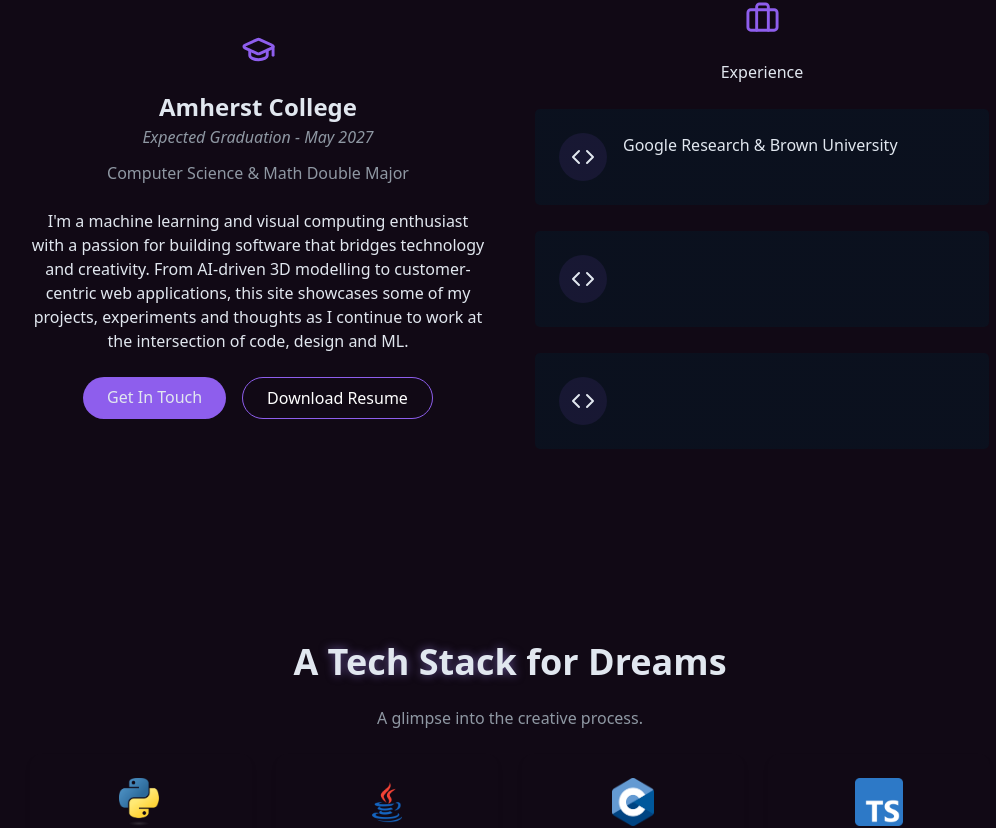
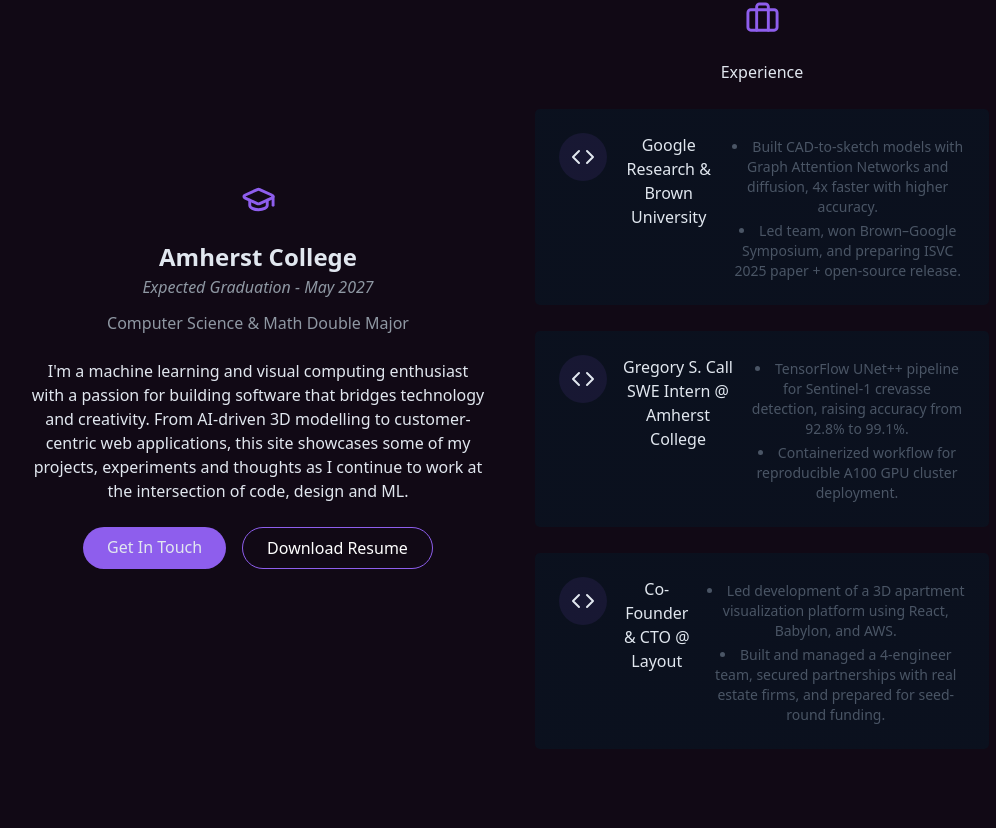
Before and after one commit to bilaltiq/portfolio-website, a React (Vite) app: page / in a window 1280 px wide. Shown: the part 1003-1831 px from the top of the page, without its empty margins (130-1126 px from the left). Built offline with nearby package versions, Linux system fonts and the light colour scheme.

Commit message:
Added Experience

```diff
--- a/src/components/About.jsx
+++ b/src/components/About.jsx
@@ -58,6 +58,10 @@
                                 <Code className="h-6 w-6"/>
                             </div>
                             <h1>Google Research & Brown University</h1>
+                            <ul className="list-disc list-inside text-sm text-gray-600 mt-1 space-y-1">
+                                <li>Built CAD-to-sketch models with Graph Attention Networks and diffusion, 4x faster with higher accuracy.</li>
+                                <li>Led team, won Brown–Google Symposium, and preparing ISVC 2025 paper + open-source release.</li>
+                            </ul>
                         </div>
                     </div>
                     <div className="gradient-border p-6 card-hover">
@@ -65,6 +69,11 @@
                             <div className="p-3 rounded-full bg-primary/10">
                                 <Code className="h-6 w-6"/>
                             </div>
+                            <h1>Gregory S. Call SWE Intern @ Amherst College</h1>
+                            <ul className="list-disc list-inside text-sm text-gray-600 mt-1 space-y-1">
+                                <li>TensorFlow UNet++ pipeline for Sentinel-1 crevasse detection, raising accuracy from 92.8% to 99.1%.</li>
+                                <li>Containerized workflow for reproducible A100 GPU cluster deployment.</li>
+                            </ul>
                         </div>
                     </div>
                     <div className="gradient-border p-6 card-hover">
@@ -72,6 +81,11 @@
                             <div className="p-3 rounded-full bg-primary/10">
                                 <Code className="h-6 w-6"/>
                             </div>
+                            <h1>Co-Founder & CTO @ Layout</h1>
+                            <ul className="list-disc list-inside text-sm text-gray-600 mt-1 space-y-1">
+                                <li>Led development of a 3D apartment visualization platform using React, Babylon, and AWS.</li>
+                                <li>Built and managed a 4-engineer team, secured partnerships with real estate firms, and prepared for seed-round funding.</li>
+                            </ul>
                         </div>
                     </div>
                 </div>
```
